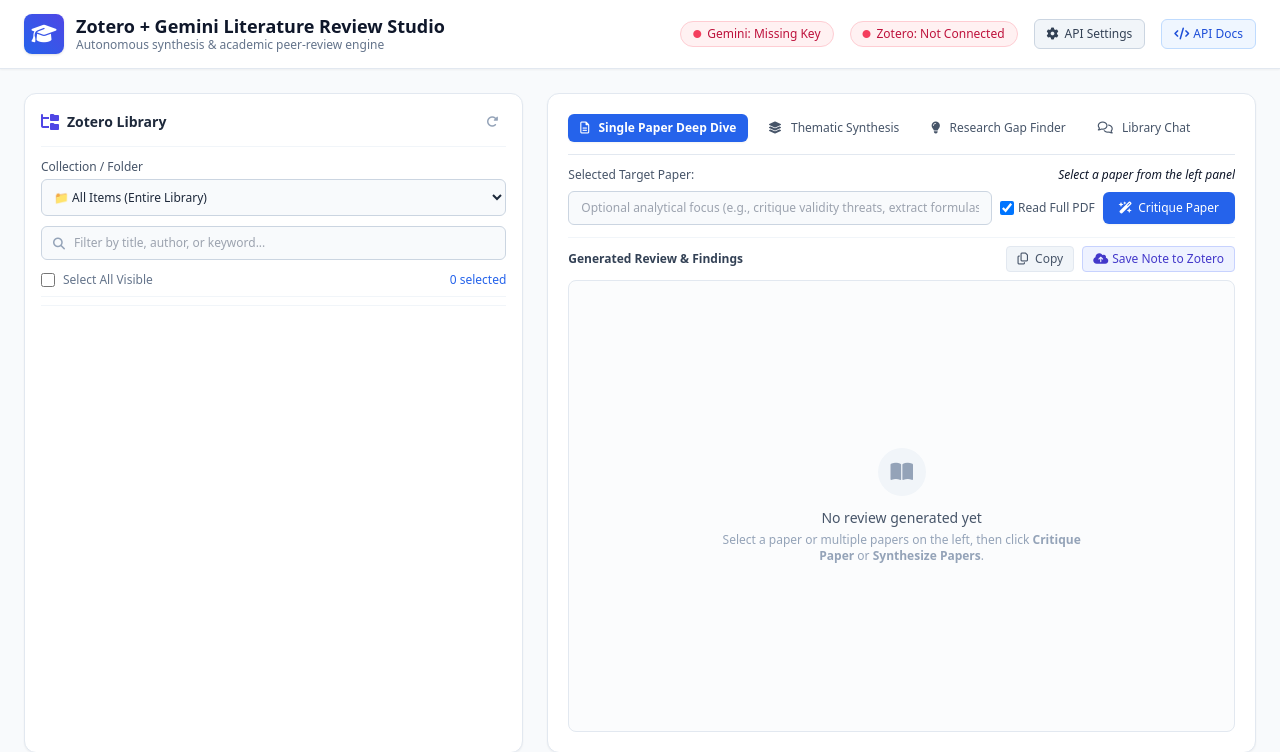
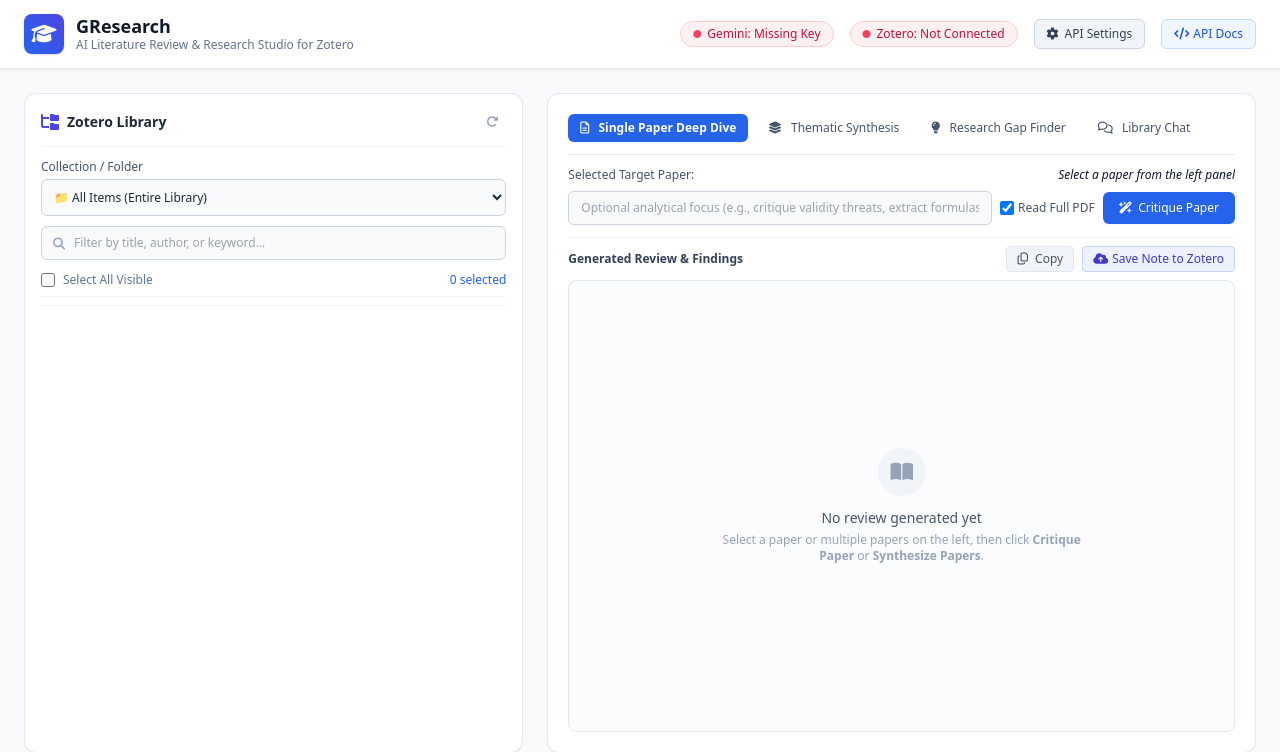
Before and after one commit to Luzchange/zotero-gemini-review, a FastAPI app: page / in a window 1280 px wide. Shown: the top 752 px of the page. Run offline with FastAPI, Linux system fonts and the light colour scheme; some libraries are stand-ins or nearby versions.

Commit message:
Rename app to GResearch

```diff
--- a/app/__init__.py
+++ b/app/__init__.py
@@ -1,2 +1,2 @@
-"""Zotero Gemini Literature Review Assistant Application."""
+"""GResearch - AI Literature Review & Research Assistant powered by Gemini and Zotero."""
 __version__ = "1.0.0"
--- a/app/main.py
+++ b/app/main.py
@@ -14,10 +14,10 @@ logging.basicConfig(
     level=logging.INFO,
     format="%(asctime)s [%(levelname)s] %(name)s: %(message)s"
 )
-logger = logging.getLogger("zotero-gemini-review")
+logger = logging.getLogger("gresearch")
 
 app = FastAPI(
-    title="Zotero + Gemini Literature Review API",
+    title="GResearch - AI Literature Review Studio & API",
     description="Intelligent academic literature review assistant connecting Google Gemini with Zotero.",
     version="1.0.0",
     docs_url="/docs",
@@ -68,7 +68,7 @@ async def health_check(request: Request):
     creds = get_credentials(request)
     return {
         "status": "online",
-        "app": "Zotero + Gemini Literature Review API",
+        "app": "GResearch",
         "version": "1.0.0",
         "gemini_configured": bool(creds.get("gemini_key")),
         "gemini_model": creds.get("gemini_model"),
--- a/app/services/zotero_service.py
+++ b/app/services/zotero_service.py
@@ -21,7 +21,7 @@ class ZoteroService:
         self.headers = {
             "Zotero-API-Key": self.api_key,
             "Zotero-API-Version": "3",
-            "User-Agent": "ZoteroGeminiReviewApp/1.0",
+            "User-Agent": "GResearch/1.0",
         }
 
     async def test_connection(self) -> Dict[str, Any]:
--- a/app/static/app.js
+++ b/app/static/app.js
@@ -1,4 +1,4 @@
-// Zotero + Gemini Literature Review Studio Frontend
+// GResearch - AI Literature Review Studio Frontend
 
 let appState = {
   activeTab: 'deep-dive',
--- a/app/templates/index.html
+++ b/app/templates/index.html
@@ -3,7 +3,7 @@
 <head>
   <meta charset="UTF-8">
   <meta name="viewport" content="width=device-width, initial-scale=1.0">
-  <title>Zotero + Gemini Literature Review Studio</title>
+  <title>GResearch | AI Literature Review Studio</title>
   <script src="https://cdn.tailwindcss.com"></script>
   <script src="https://cdn.jsdelivr.net/npm/marked/marked.min.js"></script>
   <link rel="stylesheet" href="https://cdnjs.cloudflare.com/ajax/libs/font-awesome/6.5.1/css/all.min.css">
@@ -34,8 +34,8 @@
           <i class="fa-solid fa-graduation-cap"></i>
         </div>
         <div>
-          <h1 class="text-lg font-bold text-slate-900 leading-tight">Zotero + Gemini Literature Review Studio</h1>
-          <p class="text-xs text-slate-500">Autonomous synthesis & academic peer-review engine</p>
+          <h1 class="text-lg font-bold text-slate-900 leading-tight">GResearch</h1>
+          <p class="text-xs text-slate-500">AI Literature Review & Research Studio for Zotero</p>
         </div>
       </div>
 
```
Also changed, not shown: tests/test_api.py (+2 -1 lines), README.md.
